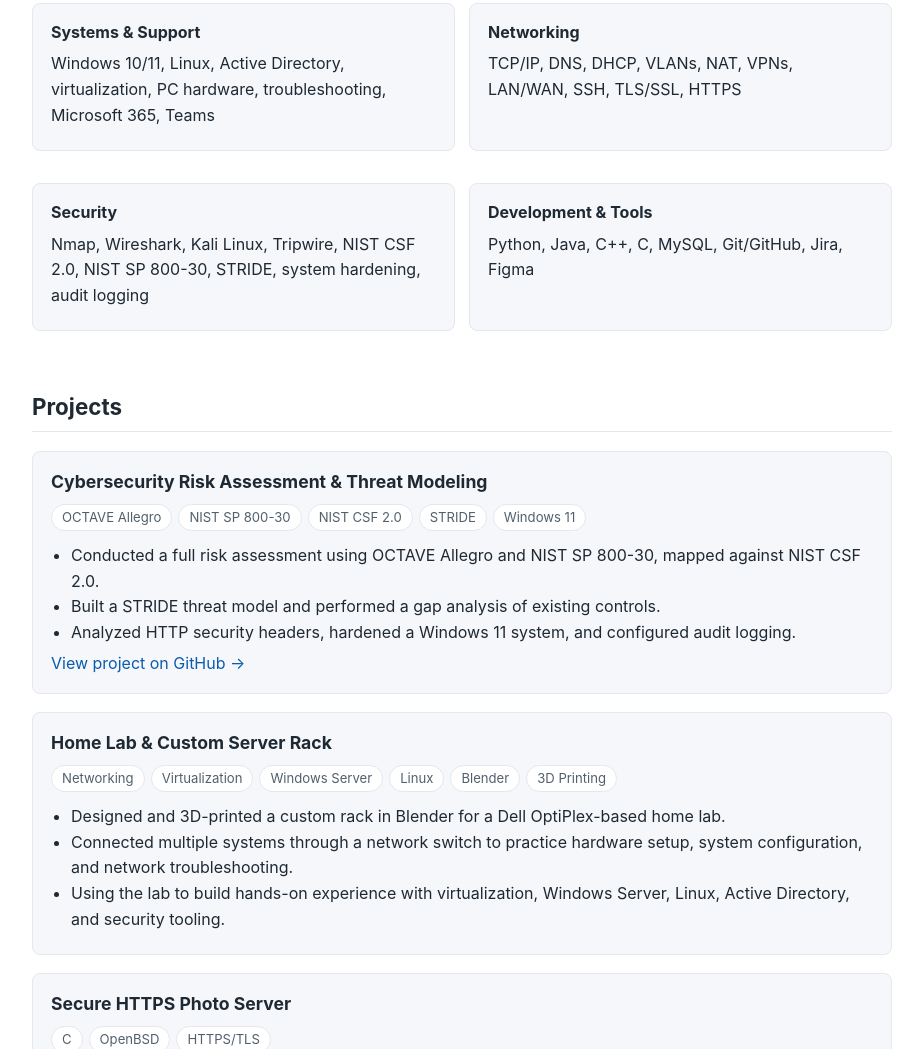
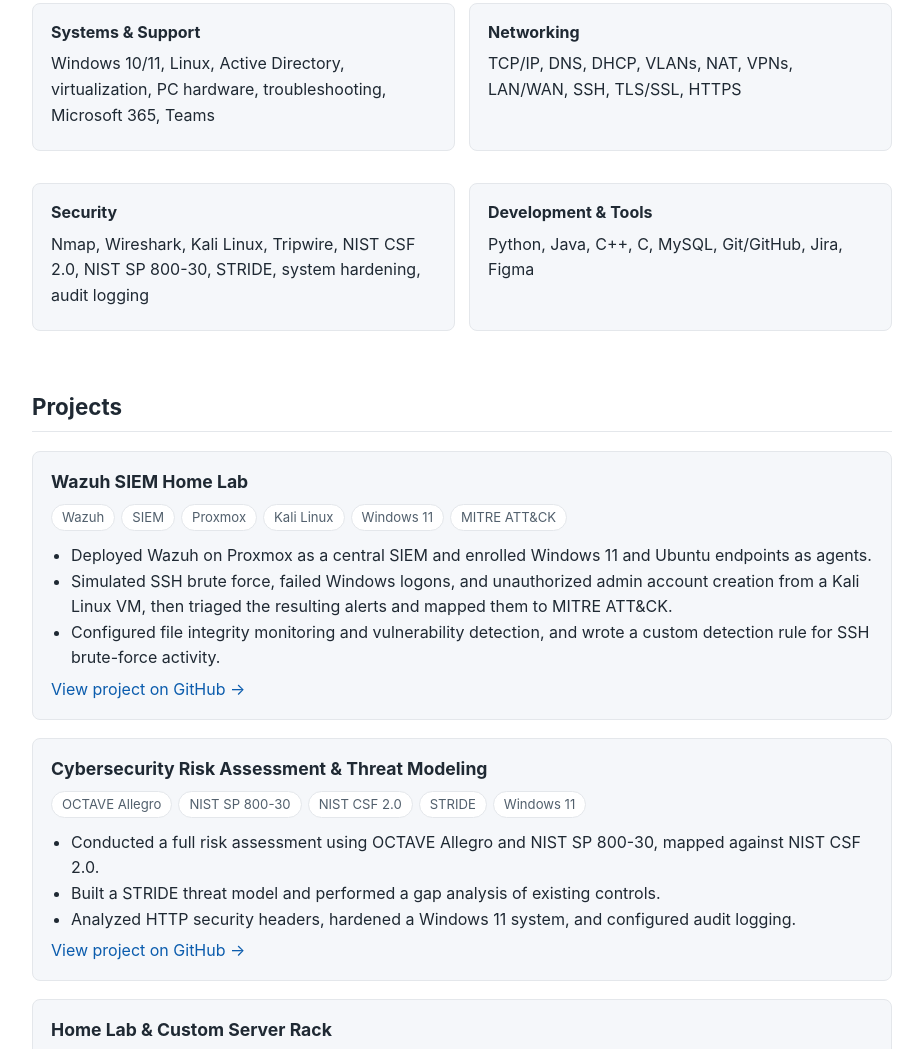
Before and after one commit to cleanos123/cleanos123.github.io, a plain HTML site: page index.html in a window 1280 px wide. Shown: the part 540-1589 px from the top of the page, without its empty margins (178-1101 px from the left). Drawn offline with Linux system fonts and the light colour scheme.

Commit message:
Add files via upload

```diff
--- a/index.html
+++ b/index.html
@@ -154,6 +154,7 @@
         <div class="links">
             <a href="https://www.linkedin.com/in/carlos-leanos-721699197/" target="_blank" rel="noopener">LinkedIn</a>
             <a href="https://github.com/cleanos123" target="_blank" rel="noopener">GitHub</a>
+            <a href="Carlos_Leanos_Resume.pdf" target="_blank" rel="noopener">Resume (PDF)</a>
         </div>
     </header>
 
@@ -189,6 +190,19 @@
     </div>
 
     <h2>Projects</h2>
+
+    <div class="card">
+        <h3>Wazuh SIEM Home Lab</h3>
+        <div class="tags">
+            <span class="tag">Wazuh</span><span class="tag">SIEM</span><span class="tag">Proxmox</span><span class="tag">Kali Linux</span><span class="tag">Windows 11</span><span class="tag">MITRE ATT&amp;CK</span>
+        </div>
+        <ul>
+            <li>Deployed Wazuh on Proxmox as a central SIEM and enrolled Windows 11 and Ubuntu endpoints as agents.</li>
+            <li>Simulated SSH brute force, failed Windows logons, and unauthorized admin account creation from a Kali Linux VM, then triaged the resulting alerts and mapped them to MITRE ATT&amp;CK.</li>
+            <li>Configured file integrity monitoring and vulnerability detection, and wrote a custom detection rule for SSH brute-force activity.</li>
+        </ul>
+        <a href="https://github.com/cleanos123/wazuh-siem-homelab" target="_blank" rel="noopener">View project on GitHub &rarr;</a>
+    </div>
 
     <div class="card">
         <h3>Cybersecurity Risk Assessment &amp; Threat Modeling</h3>
```
